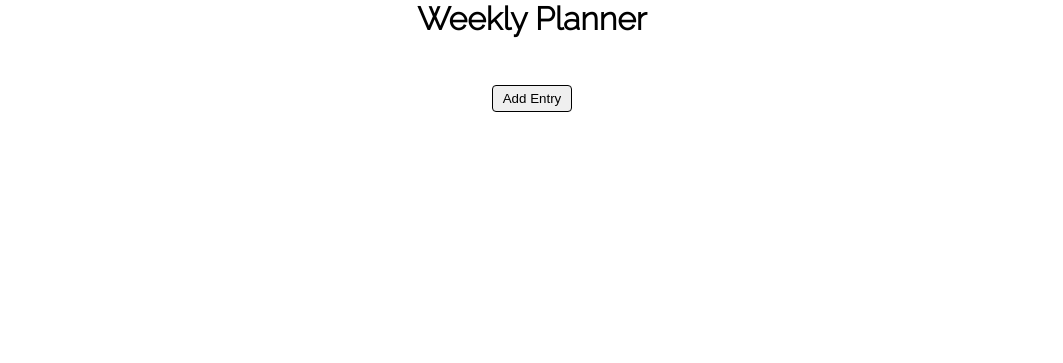
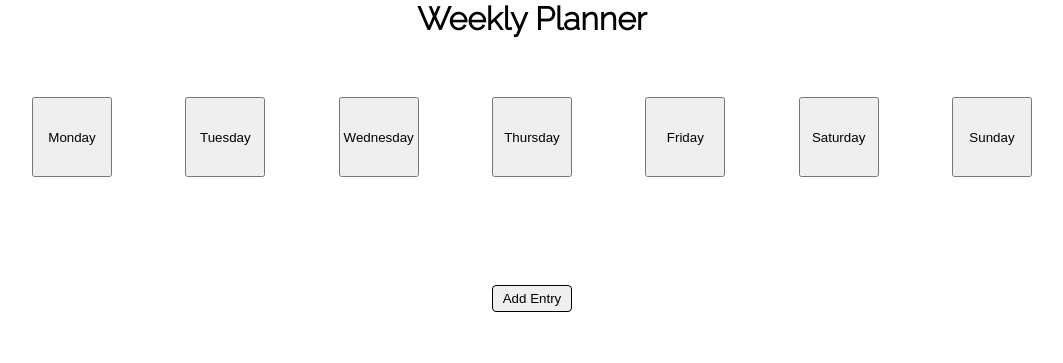
Before and after one commit to Nickolas-Hernandez/weekly-planner, a plain HTML site: page index.html in a window 1280 px wide. Shown: the whole page, without its empty margins (108-1171 px from the left). Drawn offline with nearby package versions, Linux system fonts and the light colour scheme.

Commit message:
Nick round 3??

```diff
--- a/index.html
+++ b/index.html
@@ -17,9 +17,46 @@
     </div>
   </header>
   <main>
+    <section class="day-buttons-section">
+      <div class="container">
+        <div class="row days-row">
+        <div class="button-wrapper">
+          <button class="day-button">Monday</button>
+        </div>
+
+        <div class="button-wrapper">
+          <button class="day-button">Tuesday</button>
+        </div>
+
+        <div class="button-wrapper">
+          <button class="day-button">Wednesday</button>
+        </div>
+
+        <div class="button-wrapper">
+          <button class="day-button">Thursday</button>
+        </div>
+        <div class="button-wrapper">
+          <button class="day-button">Friday</button>
+        </div>
+
+        <div class="button-wrapper">
+          <button class="day-button">Saturday</button>
+        </div>
+        <div class="button-wrapper">
+          <button class="day-button">Sunday</button>
+        </div>
+      </div>
+    </section>
     <div class="container row button-row">
       <button class="add-entry-button">Add Entry</button>
     </div>
+    <section class="schedule-section">
+      <div class="container">
+        <div class="todo-list" data-view="monday">
+
+        </div>
+      </div>
+    </section>
     <div class="add-entry-modal hidden">
       <form action="index.html" class="modal">
         <h2>Add Entry</h2>
@@ -55,8 +92,7 @@
             </select>
         </div>
         <div class="row">
-          <textarea class="textarea" placeholder="Description" name="textArea" rows="8">
-                </textarea>
+          <textarea class="textarea" placeholder="Description" name="textArea" rows="8"></textarea>
           <input type="submit" class="submit" name="submit">
         </div>
       </form>
--- a/main.js
+++ b/main.js
@@ -8,12 +8,7 @@ function unhideModal(event) {
 }
 
 function handleEntrySubmit(event) {
-
   event.preventDefault()
-  console.log('hi');
-  console.log(event, event.target, event.submitter);
-
-  console.log('submit was completed');
   var entry = {};
   entry.day = entryForm.elements.dayOfTheWeek.value;
   entry.time = entryForm.elements.time.value;
@@ -21,12 +16,10 @@ function handleEntrySubmit(event) {
   entry.notes = entryForm.elements.textArea.value;
   entry.entryId = data.nextEntryId;
   data.entryId++;
-  console.log(entry);
   data.entries.unshift(entry);
-
   entryModal.className = 'add-entry-modal hidden';
+  entryForm.reset();
 }
 
 entryButton.addEventListener('click', unhideModal);
-
-submitButton.addEventListener('submit', handleEntrySubmit);
+entryForm.addEventListener('submit', handleEntrySubmit);
--- a/styles.css
+++ b/styles.css
@@ -12,6 +12,10 @@ h1,
 h2,
 h3 {
   font-family: 'Raleway', sans-serif;
+}
+
+button{
+cursor: pointer;
 }
 
 .container {
@@ -81,8 +85,20 @@ textarea,
 select {
   margin: 1rem 0;
   border-radius: 4px;
+  font-family: 'Open Sans', sans-serif;
 }
 
 select {
   margin-right: 0.5rem;
 }
+
+.days-row{
+  min-height: 200px;
+  justify-content: space-between;
+  align-items: center;
+}
+
+.day-button{
+  width: 5rem;
+  height: 5rem;
+}
```
